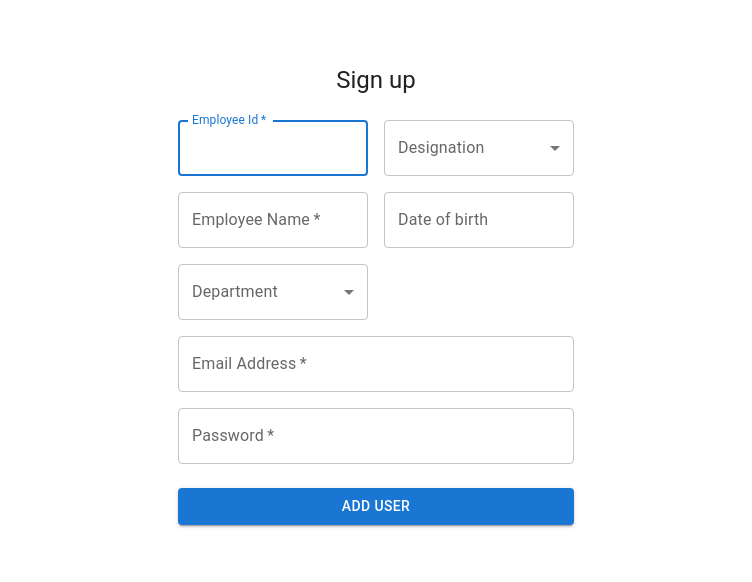
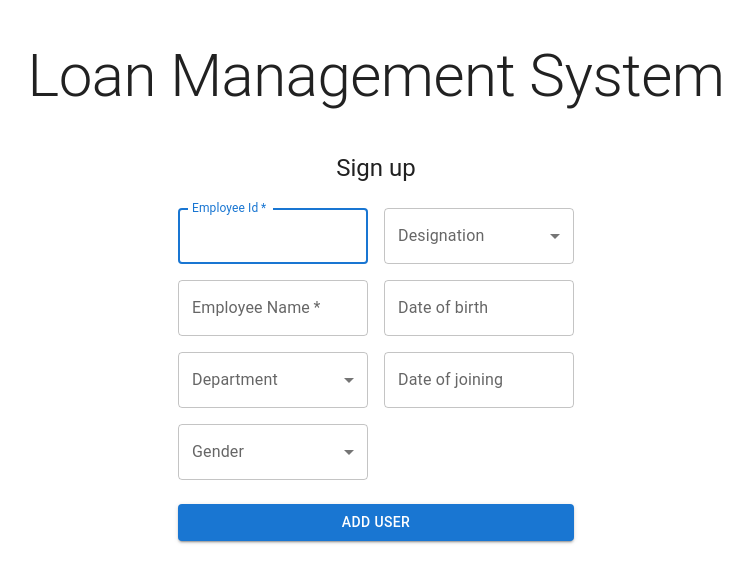
Before and after one commit to Dost-log/b10t1, a React (Create React App) app in the folder Front-end/loan-ui/: page /admin-dashboard/add-customer-data in a window 1280 px wide. Shown: the top 582 px of the page, without its empty margins (264-1016 px from the left). Built offline with nearby package versions, Linux system fonts and the light colour scheme.

Commit message:
Updated admin files

```diff
--- a/Front-end/loan-ui/package.json
+++ b/Front-end/loan-ui/package.json
@@ -10,6 +10,7 @@
     "@testing-library/jest-dom": "^5.17.0",
     "@testing-library/react": "^13.4.0",
     "@testing-library/user-event": "^13.5.0",
+    "axios": "^1.4.0",
     "dayjs": "^1.11.9",
     "react": "^18.2.0",
     "react-dom": "^18.2.0",
--- a/Front-end/loan-ui/src/components/addCustomerData.js
+++ b/Front-end/loan-ui/src/components/addCustomerData.js
@@ -20,6 +20,23 @@ import {DatePicker} from '@mui/x-date-pickers/DatePicker'
 const defaultTheme = createTheme();
 
 export default function AddCustomerData() {
+
+  const [designation, setDesignation] = React.useState('');
+  const [department, setDepartment] = React.useState('');
+  const [gender, setGender] = React.useState('');
+
+  const designationChange = (event) => {
+    setDesignation(event.target.value);
+  }
+
+  const departmentChange = (event) => {
+    setDepartment(event.target.value);
+  }
+
+  const genderChange = (event) => {
+    setGender(event.target.value);
+  }
+
   const handleSubmit = (event) => {
     event.preventDefault();
     const data = new FormData(event.currentTarget);
@@ -31,11 +48,14 @@ export default function AddCustomerData() {
 
   return (
     <ThemeProvider theme={defaultTheme}>
+      <Typography variant='h2' align='center' marginTop={5}>
+            Loan Management System
+      </Typography>
       <Container component="main" maxWidth="xs">
         <CssBaseline />
         <Box
           sx={{
-            marginTop: 8,
+            marginTop: 5,
             display: 'flex',
             flexDirection: 'column',
             alignItems: 'center',
@@ -62,13 +82,14 @@ export default function AddCustomerData() {
                 <FormControl fullWidth>
                 <InputLabel id="designation-select-label">Designation</InputLabel>
                 <Select
-                  required
                   labelId='designation-select-label'
                   id="designation"
-                  label="Designation">
-                  <MenuItem >Manager</MenuItem>
-                  <MenuItem >CEO</MenuItem>
-                  <MenuItem >Software Developer</MenuItem>
+                  label="Designation"
+                  value={designation}
+                  onChange={designationChange}>
+                  <MenuItem value={"Manager"}>Manager</MenuItem>
+                  <MenuItem value={"CEO"}>CEO</MenuItem>
+                  <MenuItem value={"Software Developer"}>Software Developer</MenuItem>
                 </Select>
                 </FormControl>
               </Grid>
@@ -94,33 +115,34 @@ export default function AddCustomerData() {
                   required
                   labelId='department-select-label'
                   id="department"
-                  label="Department">
-                  <MenuItem >Manager</MenuItem>
-                  <MenuItem >CEO</MenuItem>
-                  <MenuItem >Software Developer</MenuItem>
+                  label="Department"
+                  onChange={departmentChange}
+                  value={department}>
+                  <MenuItem value={"Technology"}>Technology</MenuItem>
+                  <MenuItem value={"Finance"}>Finance</MenuItem>
+                  <MenuItem value={"H.R."}>H.R.</MenuItem>
                 </Select>
                 </FormControl>
               </Grid>
-              <Grid item xs={12}>
-                <TextField
+              <Grid item xs={12} sm={6}>
+              <LocalizationProvider dateAdapter={AdapterDayjs}>
+                <DatePicker label="Date of joining"/>
+              </LocalizationProvider>
+              </Grid>
+              <Grid item xs={12} sm={6}>
+                <FormControl fullWidth>
+                <InputLabel id="gender-select-label">Gender</InputLabel>
+                <Select
                   required
-                  fullWidth
-                  id="email"
-                  label="Email Address"
-                  name="email"
-                  autoComplete="email"
-                />
-              </Grid>
-              <Grid item xs={12}>
-                <TextField
-                  required
-                  fullWidth
-                  name="password"
-                  label="Password"
-                  type="password"
-                  id="password"
-                  autoComplete="new-password"
-                />
+                  labelId='gender-select-label'
+                  id="gender"
+                  label="Gender"
+                  onChange={genderChange}
+                  value={gender}>
+                  <MenuItem value={"Male"}>Male</MenuItem>
+                  <MenuItem value={"Female"}>Female</MenuItem>
+                </Select>
+                </FormControl>
               </Grid>
 
             </Grid>
--- a/Front-end/loan-ui/src/components/adminDashboard.js
+++ b/Front-end/loan-ui/src/components/adminDashboard.js
@@ -3,7 +3,6 @@ import Box from '@mui/material/Box';
 import TextField from '@mui/material/TextField';
 import Typography from '@mui/material/Typography';
 import Stack from '@mui/material/Stack';
-import Avatar from '@mui/material/Avatar';
 import Button from '@mui/material/Button';
 import CssBaseline from '@mui/material/CssBaseline';
 import FormControlLabel from '@mui/material/FormControlLabel';
@@ -12,6 +11,7 @@ import {Link, useNavigate} from 'react-router-dom';
 import Grid from '@mui/material/Grid';
 import Container from '@mui/material/Container';
 import { createTheme, ThemeProvider } from '@mui/material/styles';
+import axios from 'axios';
 
 
 const defaultTheme = createTheme();
```
Also changed, not shown: 1 other file (tests, documents, lock files or other folders).
